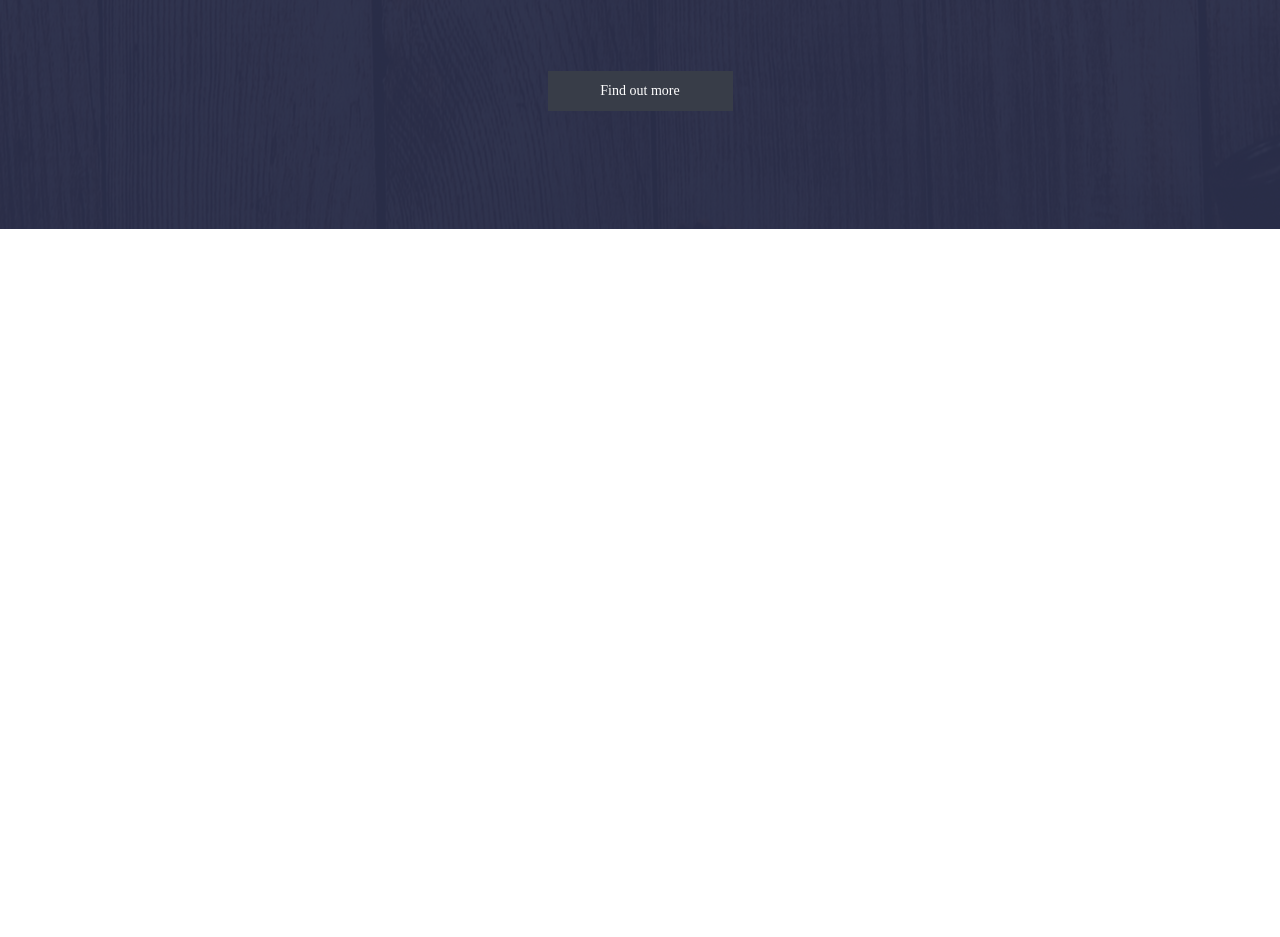
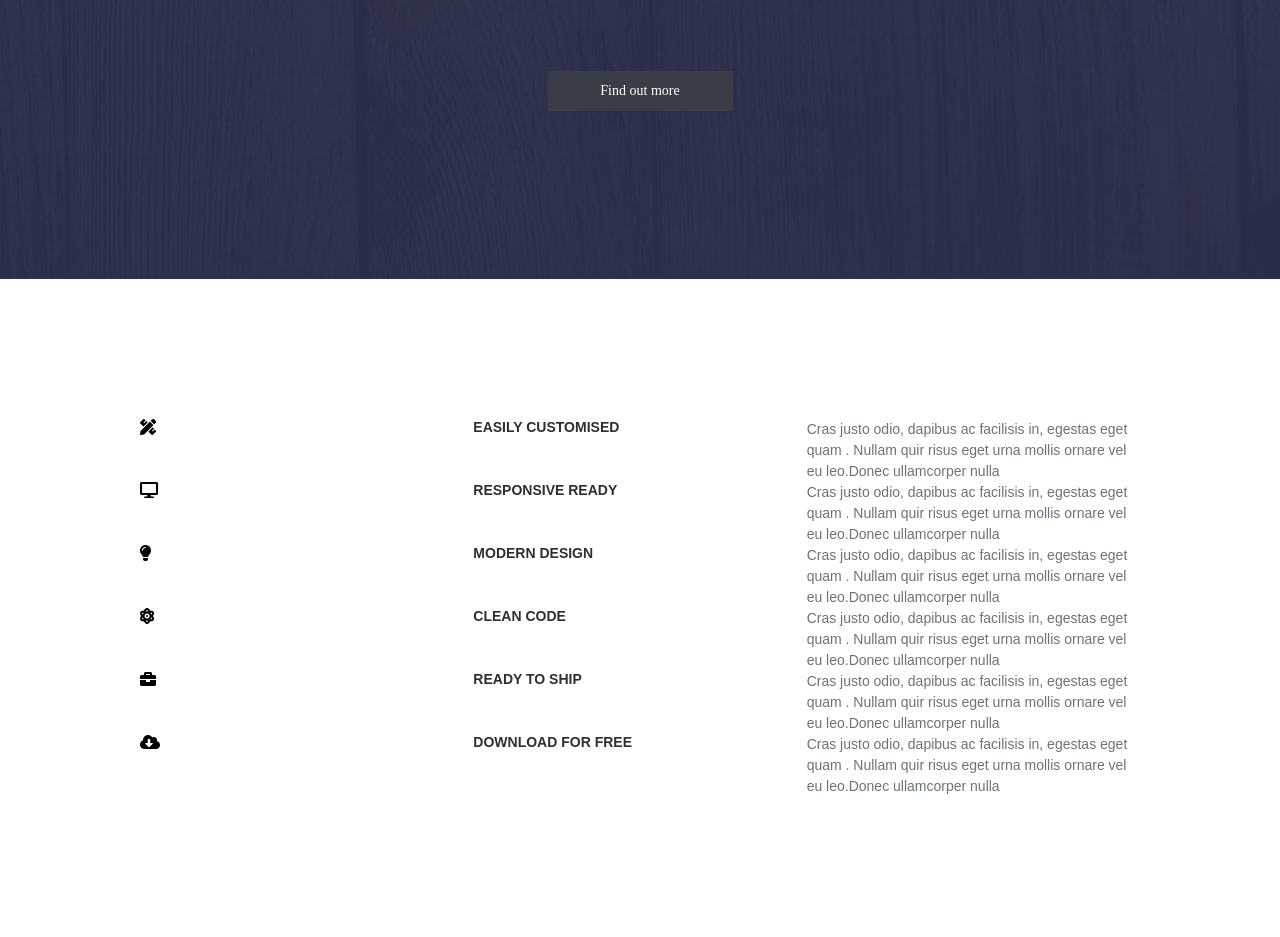
Before and after one commit to Mrfroxi/ActiveBox.lend, a plain HTML site: page index.html in a window 1280 px wide. Shown: the part 521-1458 px from the top of the page. Before the commit the page ends 800 px from the top, so only its background shows below. Drawn offline with Linux system fonts and the light colour scheme.

Commit message:
feautures

```diff
--- a/index.html
+++ b/index.html
@@ -5,6 +5,7 @@
     <meta http-equiv="X-UA-Compatible" content="IE=edge">
     <meta name="viewport" content="width=device-width, initial-scale=1.0">
     <title>Second part</title>
+    <link rel="stylesheet" href="https://cdnjs.cloudflare.com/ajax/libs/font-awesome/5.15.2/css/all.min.css">
     <link rel="stylesheet" href="css/style.css">
     <link rel="preconnect" href="https://fonts.gstatic.com">
 </head>
@@ -34,5 +35,39 @@
             <a href="#" class="header_btn">Find out more</a>
         </div>
     </header>
+    <section class="feautures">
+        <div class="feautures_part">
+            <div class="feautures_bord">
+                <i class="fas fa-pencil-ruler" class="feautures_img"></i>
+                <h2 class="feautures_maintext">Easily Customised</h2>
+                <p class="feautures_text">Cras justo odio, dapibus ac facilisis in, egestas eget quam . Nullam quir risus eget urna mollis ornare vel eu leo.Donec ullamcorper nulla</p>
+            </div>
+            <div class="feautures_bord">
+                <i class="fas fa-desktop"></i>
+                <h2 class="feautures_maintext">Responsive REady</h2>
+                <p class="feautures_text">Cras justo odio, dapibus ac facilisis in, egestas eget quam . Nullam quir risus eget urna mollis ornare vel eu leo.Donec ullamcorper nulla</p>
+            </div>
+            <div class="feautures_bord">
+                <i class="fas fa-lightbulb"></i>
+                <h2 class="feautures_maintext">Modern Design</h2>
+                <p class="feautures_text">Cras justo odio, dapibus ac facilisis in, egestas eget quam . Nullam quir risus eget urna mollis ornare vel eu leo.Donec ullamcorper nulla</p>
+            </div>
+            <div class="feautures_bord">
+                <i class="fas fa-atom"></i>
+                <h2 class="feautures_maintext">Clean Code</h2>
+                <p class="feautures_text">Cras justo odio, dapibus ac facilisis in, egestas eget quam . Nullam quir risus eget urna mollis ornare vel eu leo.Donec ullamcorper nulla</p>
+            </div>
+            <div class="feautures_bord">
+                <i class="fas fa-briefcase"></i>
+                <h2 class="feautures_maintext">Ready to Ship</h2>
+                <p class="feautures_text">Cras justo odio, dapibus ac facilisis in, egestas eget quam . Nullam quir risus eget urna mollis ornare vel eu leo.Donec ullamcorper nulla</p>
+            </div>
+            <div class="feautures_bord">
+                <i class="fas fa-cloud-download-alt"></i>
+                <h2 class="feautures_maintext">Download for Free</h2>
+                <p class="feautures_text">Cras justo odio, dapibus ac facilisis in, egestas eget quam . Nullam quir risus eget urna mollis ornare vel eu leo.Donec ullamcorper nulla</p>
+            </div>
+        </div>
+    </section>
 </body>
 </html>
--- /dev/null
+++ b/scss/feautures.scss
@@ -0,0 +1,20 @@
+.feautures_maintext{
+    font-family:"Raleway",sans-serif;
+    font-size: 14px;
+    line-height: 1.2;
+    font-weight: 700;
+    text-transform: uppercase;
+    color: $dark;
+ }
+ .feautures_text{
+    font-family: "Raleway",sans-serif;
+    font-size: 14px;
+    line-height: 21px;
+    font-weight: 400;
+    color: $fttext;
+}
+
+.feautures_bord{
+    display: grid;
+    grid-template-columns: 1fr 1fr 1fr;
+}
--- a/scss/header.scss
+++ b/scss/header.scss
@@ -1,8 +1,9 @@
 .header_main{
     width: 100%;
+    height: 800px;
     &::after{
         width: 100%;
-        height: 750px;
+        height: 800px;
         content: "";
         display: block;
         position: absolute;
--- a/scss/style.scss
+++ b/scss/style.scss
@@ -16,9 +16,13 @@ $white:#ffffff;
 $dark: #2d3033;
 $red: #e84545;
 $grey:#808080;
-
+$fttext:#6c7279;
+section{
+	padding:  140px ;
+}
 
 
 
 @import "header.scss";
 @import "button.scss";
+@import "feautures.scss";
```
Also changed, not shown: css/style.css.
